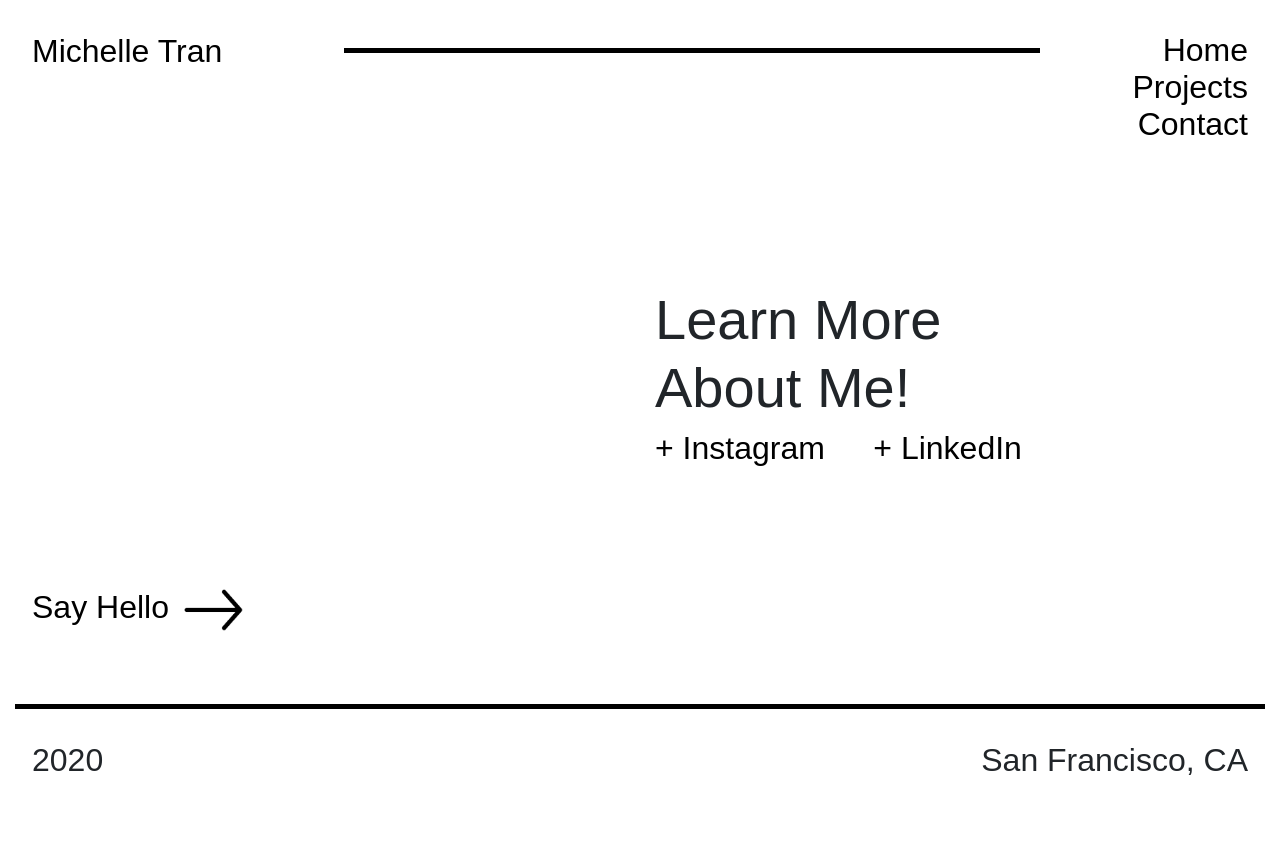
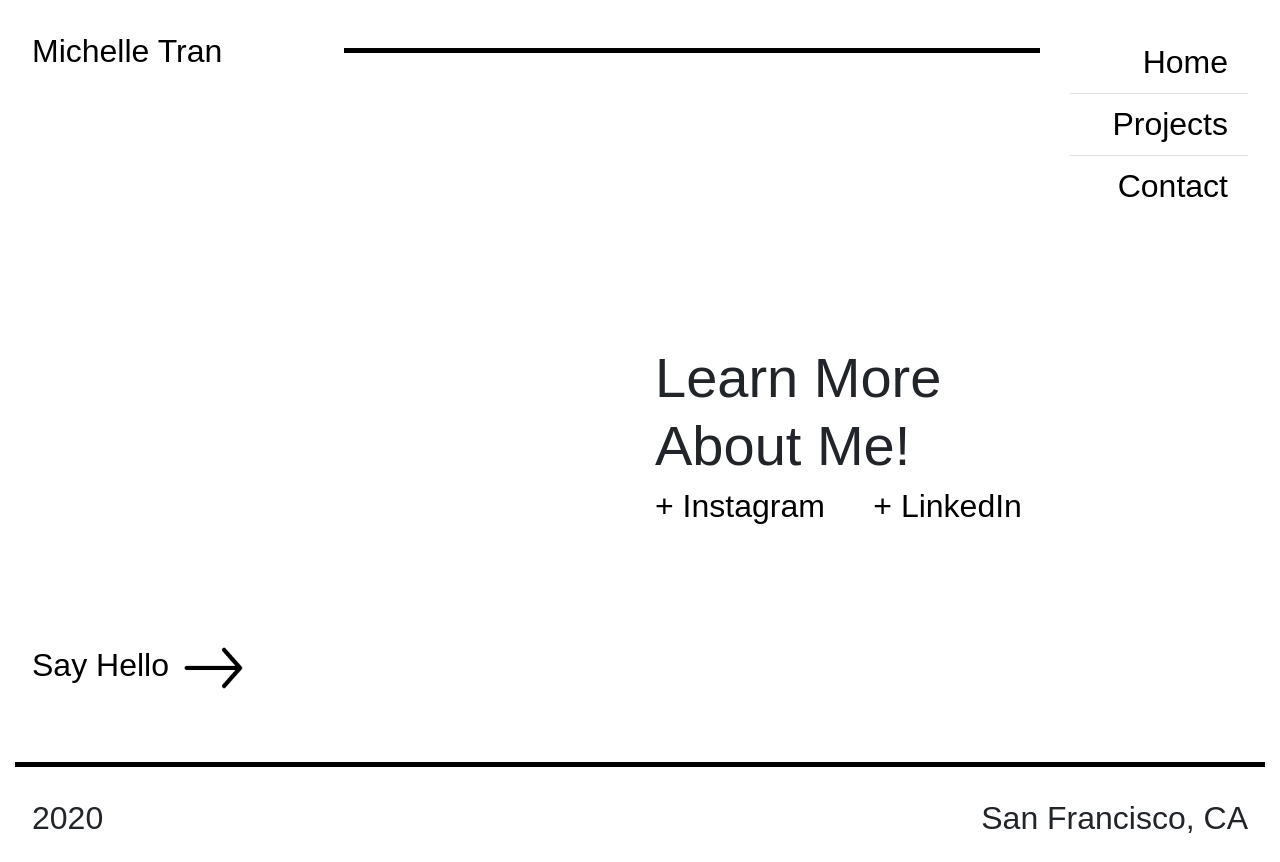
Before and after one commit to m-tran/hw-2-portfolio, a plain HTML site: page assets/pages/contact.html in a window 1280 px wide. Before the commit the page ends 804 px from the top, so only its background shows below. Drawn offline with nearby package versions, Linux system fonts and the light colour scheme.

Commit message:
added list group component to nav

```diff
--- a/assets/pages/contact.html
+++ b/assets/pages/contact.html
@@ -20,10 +20,10 @@
             <hr>
         </div>
         <div class="col-md-2">
-            <ul>
-                <li><a href="../../index.html">Home</a></li>
-                <li><a href="./portfolio.html">Projects</a></li>
-                <li><a href="./contact.html">Contact</a></li>
+            <ul class="list-group list-group-flush">
+                <li class="list-group-item"><a href="../../index.html">Home</a></li>
+                <li class="list-group-item"><a href="./portfolio.html">Projects</a></li>
+                <li class="list-group-item"><a href="./contact.html">Contact</a></li>
             </ul>
         </div>
     </nav>
```
Also changed, not shown: assets/pages/portfolio.html (+4 -4 lines), index.html (+4 -4 lines).
